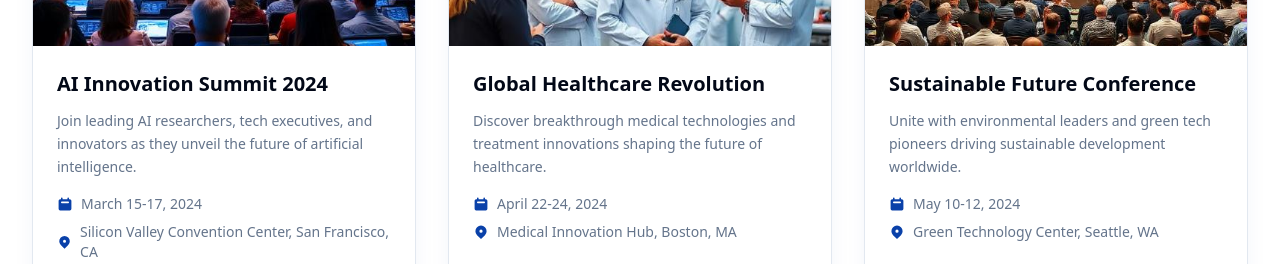
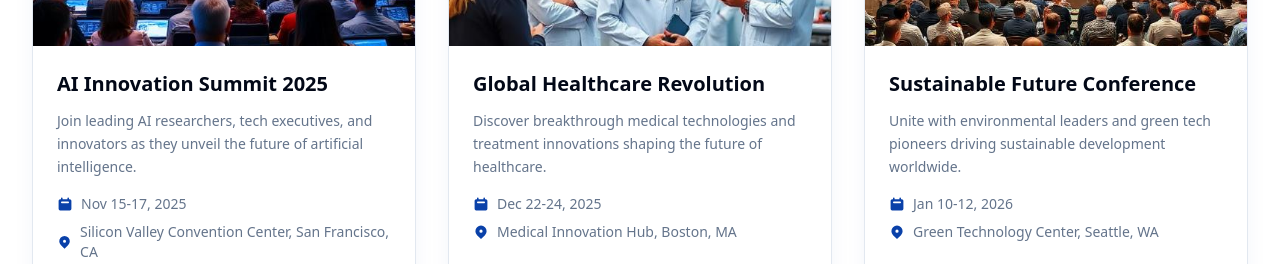
Before and after one commit to theatom-gp/atom-connect-hub, a React (Vite) app: page / in a window 1280 px wide. Shown: the part 3972-4236 px from the top of the page. Built offline with nearby package versions, Linux system fonts and the light colour scheme.

Commit message:
Code edited in Lovable Code Editor
Edited UI in Lovable

```diff
--- a/src/components/Conferences.tsx
+++ b/src/components/Conferences.tsx
@@ -8,8 +8,8 @@ const Conferences = () => {
   const conferences = [
     {
       id: 1,
-      title: "AI Innovation Summit 2024",
-      date: "March 15-17, 2024",
+      title: "AI Innovation Summit 2025",
+      date: "Nov 15-17, 2025",
       venue: "Silicon Valley Convention Center",
       location: "San Francisco, CA",
       image: conferenceAI,
@@ -20,7 +20,7 @@ const Conferences = () => {
     {
       id: 2,
       title: "Global Healthcare Revolution",
-      date: "April 22-24, 2024",
+      date: "Dec 22-24, 2025",
       venue: "Medical Innovation Hub",
       location: "Boston, MA",
       image: conferenceMedical,
@@ -31,7 +31,7 @@ const Conferences = () => {
     {
       id: 3,
       title: "Sustainable Future Conference",
-      date: "May 10-12, 2024",
+      date: "Jan 10-12, 2026",
       venue: "Green Technology Center",
       location: "Seattle, WA",
       image: conferenceSustainability,
```
